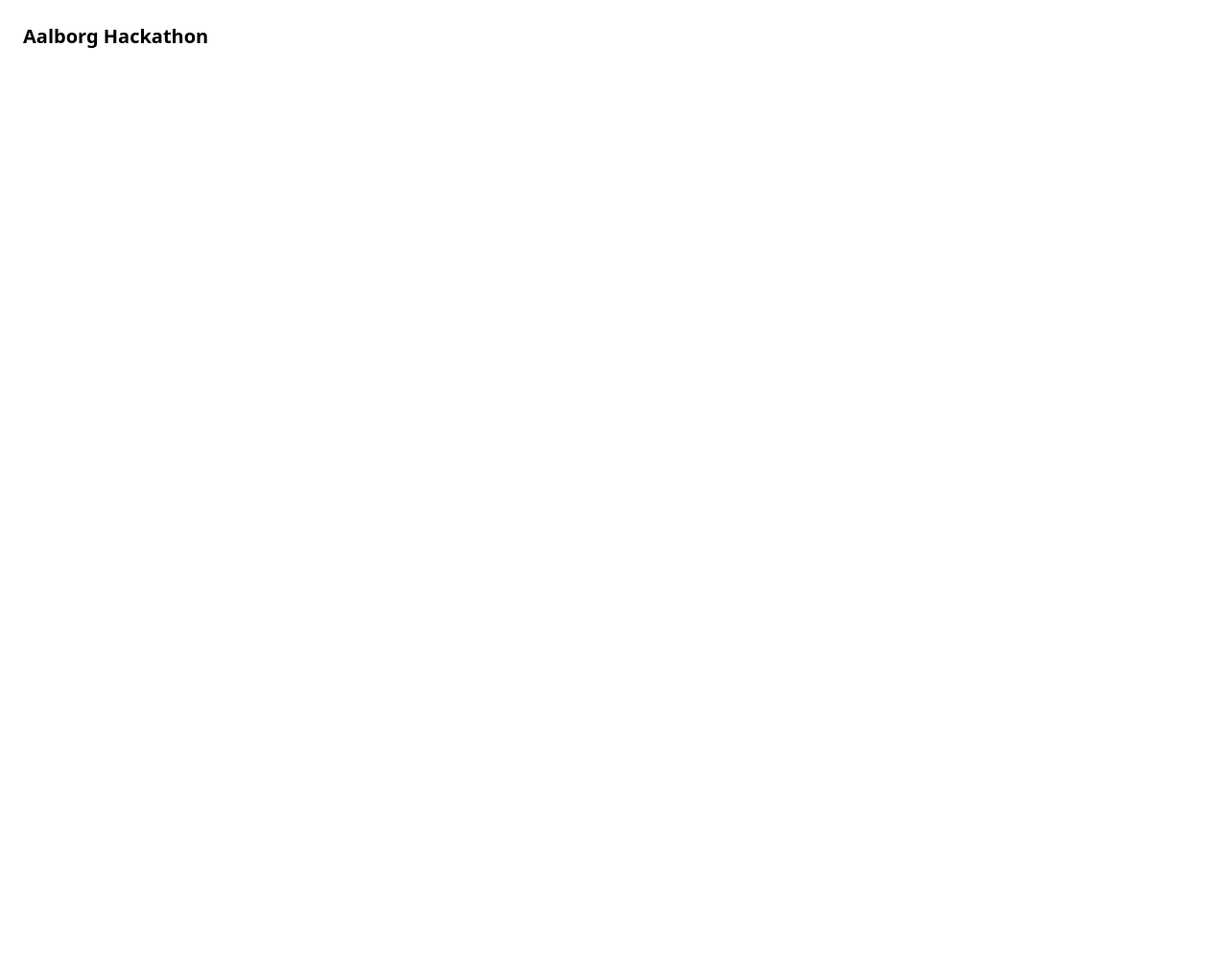
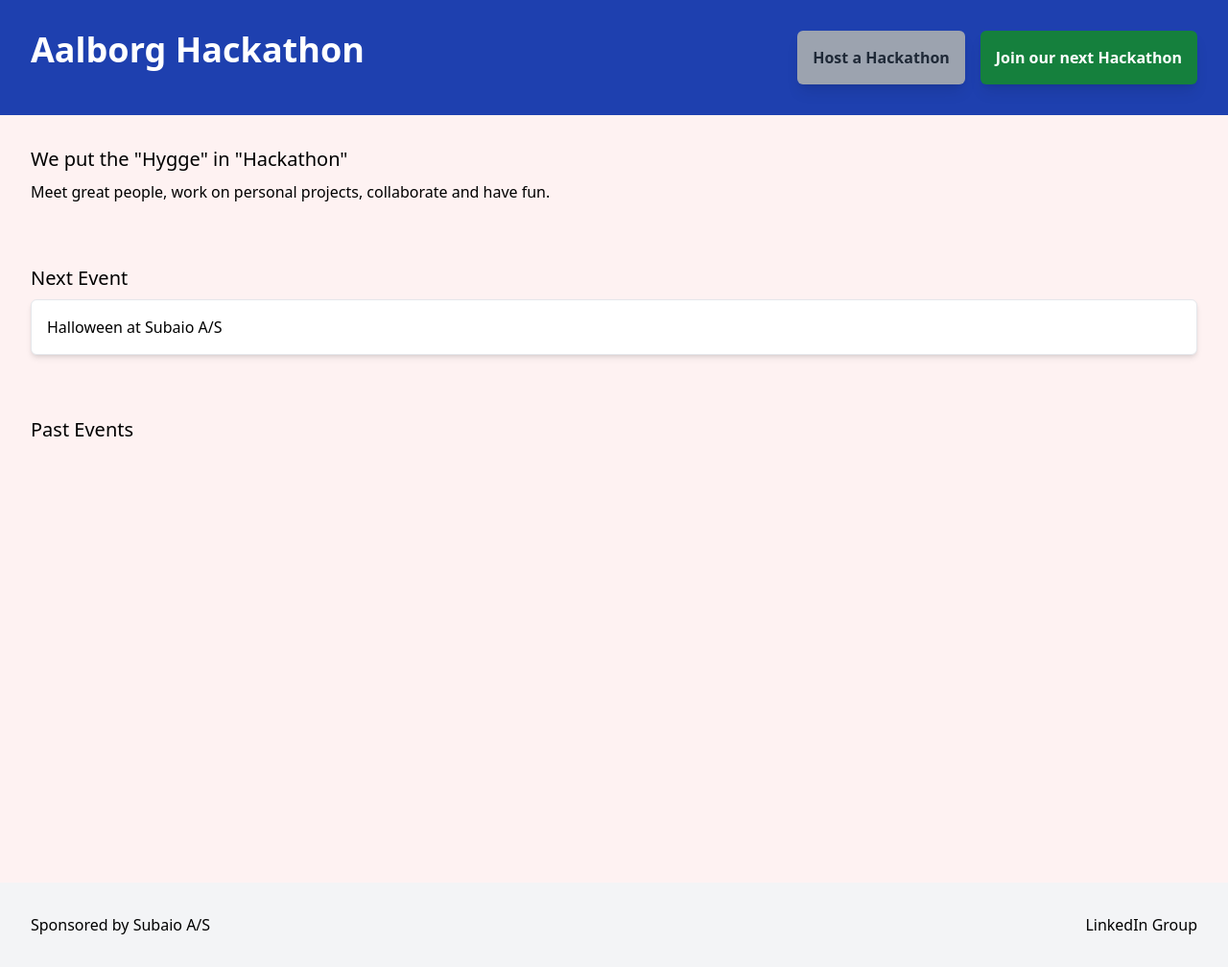
Before and after one commit to aalborg-hackathon/aalborg-hackathon.github.io, an Astro site: page / in a window 1280 px wide. Shown: the whole page at 96% size. Before the commit the page ends 800 px from the top, so only its background shows below. Built offline with nearby package versions, Linux system fonts and the light colour scheme; Astro itself is replaced by a stand-in of ours.

Commit message:
initial content

```diff
--- a/package.json
+++ b/package.json
@@ -13,6 +13,7 @@
     "@astrojs/check": "^0.2.1",
     "@astrojs/tailwind": "^5.0.2",
     "astro": "^3.4.0",
+    "date-fns": "^2.30.0",
     "tailwindcss": "^3.3.5",
     "typescript": "^5.2.2"
   }
--- /dev/null
+++ b/src/content/config.ts
@@ -0,0 +1,22 @@
+// 1. Import utilities from `astro:content`
+import { defineCollection, z } from 'astro:content';
+// 2. Define your collection(s)
+const eventCollection = defineCollection({
+    type: "content",
+    schema: z.object({
+        title: z.string(),
+        location: z.string(),
+        from: z.date(),
+        to: z.date(),
+        host: z.object({
+            name: z.string(),
+            url: z.string().url()
+        })
+    })
+
+});
+// 3. Export a single `collections` object to register your collection(s)
+//    This key should match your collection directory name in "src/content"
+export const collections = {
+  'events': eventCollection,
+};
--- /dev/null
+++ b/src/content/events/2023-10-subaio.md
@@ -0,0 +1,10 @@
+---
+title: "Halloween at Subaio A/S"
+host: { name: "Subaio A/S", url: "https://subaio.dk" }
+
+location: "Gasværksvej 26, 9000, Aalborg, Denmark"
+from: 2023-10-28T09:00:00+01:00
+to: 2023-10-28T20:00:00+01:00
+---
+
+Hello
--- a/src/pages/index.astro
+++ b/src/pages/index.astro
@@ -1,5 +1,13 @@
 ---
-
+import { getCollection } from "astro:content";
+import {} from "date-fns";
+const allEvents = (await getCollection("events")).sort(
+  (a, b) => b.data.from.getTime() - a.data.from.getTime()
+);
+const pastEvents = allEvents.filter(
+  (event) => new Date().getTime() < event.data.from.getTime()
+);
+const nextEvent = allEvents[0];
 ---
 
 <html lang="en">
@@ -8,9 +16,45 @@
     <link rel="icon" type="image/svg+xml" href="/favicon.svg" />
     <meta name="viewport" content="width=device-width" />
     <meta name="generator" content={Astro.generator} />
-    <title>Astro</title>
+    <title>Aalborg Hackathon</title>
   </head>
-  <body class="p-6">
-    <h1 class="text-xl font-bold">Aalborg Hackathon</h1>
+  <body class="bg-gray-100 min-h-screen">
+    <header class="bg-blue-800 p-8 text-white flex flex-row justify-between">
+      <h1 class="text-4xl font-bold">Aalborg Hackathon</h1>
+      <div class="flex gap-4">
+        <a
+          class="bg-gray-400 text-gray-800 rounded-md p-4 hover:bg-gray-300 hover:text-underline shadow-lg font-bold cursor-pointer"
+          >Host a Hackathon</a
+        >
+        <a
+          class="bg-green-700 text-white rounded-md p-4 hover:bg-green-600 hover:text-underline shadow-lg font-bold cursor-pointer"
+          >Join our next Hackathon</a
+        >
+      </div>
+    </header>
+    <main class="min-h-screen bg-red-50">
+      <section class="p-4 md:p-8">
+        <h3 class="text-xl mb-2">We put the "Hygge" in "Hackathon"</h3>
+         Meet great people, work on personal projects, collaborate and have fun.
+      </section>
+      <section class="p-4 md:p-8">
+        <h3 class="text-xl mb-2">Next Event</h3>
+        <div class="shadow-md rounded-md bg-white border p-4">
+          {nextEvent.data.title}
+        </div>
+      </section>
+
+      <section class="p-4 md:p-8">
+        <h3 class="text-xl mb-2">Past Events</h3>
+      </section>
+    </main>
   </body>
+  <footer class="flex flex-row justify-between gap-4 p-8">
+    <div>Sponsored by Subaio A/S</div>
+    <a
+      href="https://www.linkedin.com/groups/7453429/"
+      target="_blank"
+      rel="nofollow noreferer">LinkedIn Group</a
+    >
+  </footer>
 </html>
```
Also changed, not shown: 1 other file.
